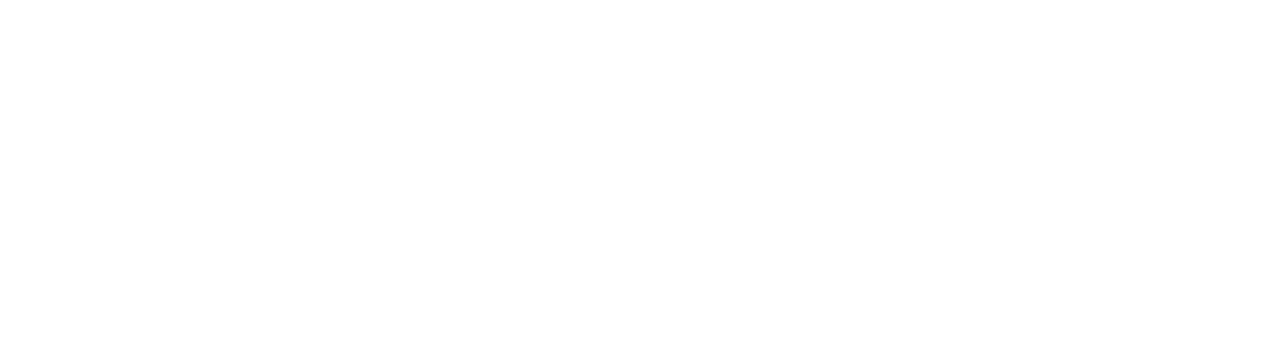
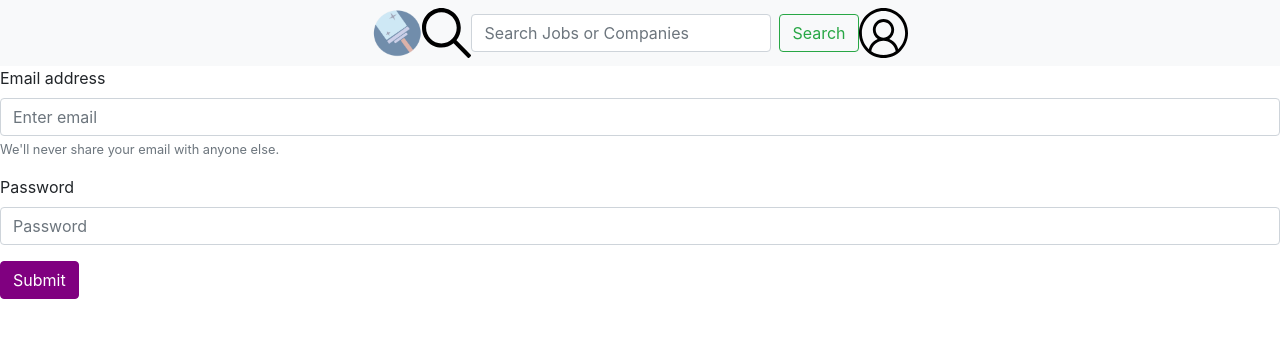
Before and after one commit to annatruelove/squeegee, a React (Create React App) app: page /companies in a window 1280 px wide. Shown: the top 338 px of the page. Built offline with nearby package versions, Linux system fonts and the light colour scheme.

Commit message:
committing

```diff
--- a/src/App.js
+++ b/src/App.js
@@ -6,6 +6,9 @@
 import { BrowserRouter, Route, Switch } from 'react-router-dom';
 import Details from './screens/Details';
 import Signup from './screens/Signup';
+import Signin from './screens/Signin';
+import Companies from './screens/Companies';
+
 
 const App = () => {
     return (
@@ -16,6 +19,8 @@
           <Route path='/details' component={ Details } />
           <Route path='/home' component={ Home } />
           <Route path='/signup' component={ Signup } />
+          <Route path='/signin' component={ Signin } />
+          <Route path='/companies' component={ Companies } />
         </Switch>
       </BrowserRouter>
       </>
--- /dev/null
+++ b/src/screens/Companies.js
@@ -0,0 +1,34 @@
+import React from 'react';
+import Button from 'react-bootstrap/Button';
+import Form from 'react-bootstrap/Form'
+import Navigation from './Navigation';
+import '../App.css';
+
+
+import '../App.css';
+
+const Companies = () => {
+        return (
+          <Form>
+           <Navigation />
+          <Form.Group controlId="formBasicEmail">
+            <Form.Label>Email address</Form.Label>
+            <Form.Control type="email" placeholder="Enter email" />
+            <Form.Text className="text-muted">
+              We'll never share your email with anyone else.
+            </Form.Text>
+          </Form.Group>
+
+          <Form.Group controlId="formBasicPassword">
+            <Form.Label>Password</Form.Label>
+            <Form.Control type="password" placeholder="Password" />
+          </Form.Group>
+          <Button variant="primary" type="submit">
+            Submit
+          </Button>
+        </Form>
+        );
+
+  }
+
+export default Companies;
--- /dev/null
+++ b/src/screens/Signin.js
@@ -0,0 +1,32 @@
+import React from 'react';
+import Form from 'react-bootstrap/Form'
+import Button from 'react-bootstrap/Button'
+import Navigation from './Navigation';
+
+import '../App.css';
+
+const Signin = () => {
+        return (
+          <Form>
+           <Navigation />
+          <Form.Group controlId="formBasicEmail">
+            <Form.Label>Email address</Form.Label>
+            <Form.Control type="email" placeholder="Enter email" />
+            <Form.Text className="text-muted">
+              We'll never share your email with anyone else.
+            </Form.Text>
+          </Form.Group>
+
+          <Form.Group controlId="formBasicPassword">
+            <Form.Label>Password</Form.Label>
+            <Form.Control type="password" placeholder="Password" />
+          </Form.Group>
+          <Button variant="primary" type="submit">
+            Submit
+          </Button>
+        </Form>
+        );
+
+  }
+
+export default Signin;
```
